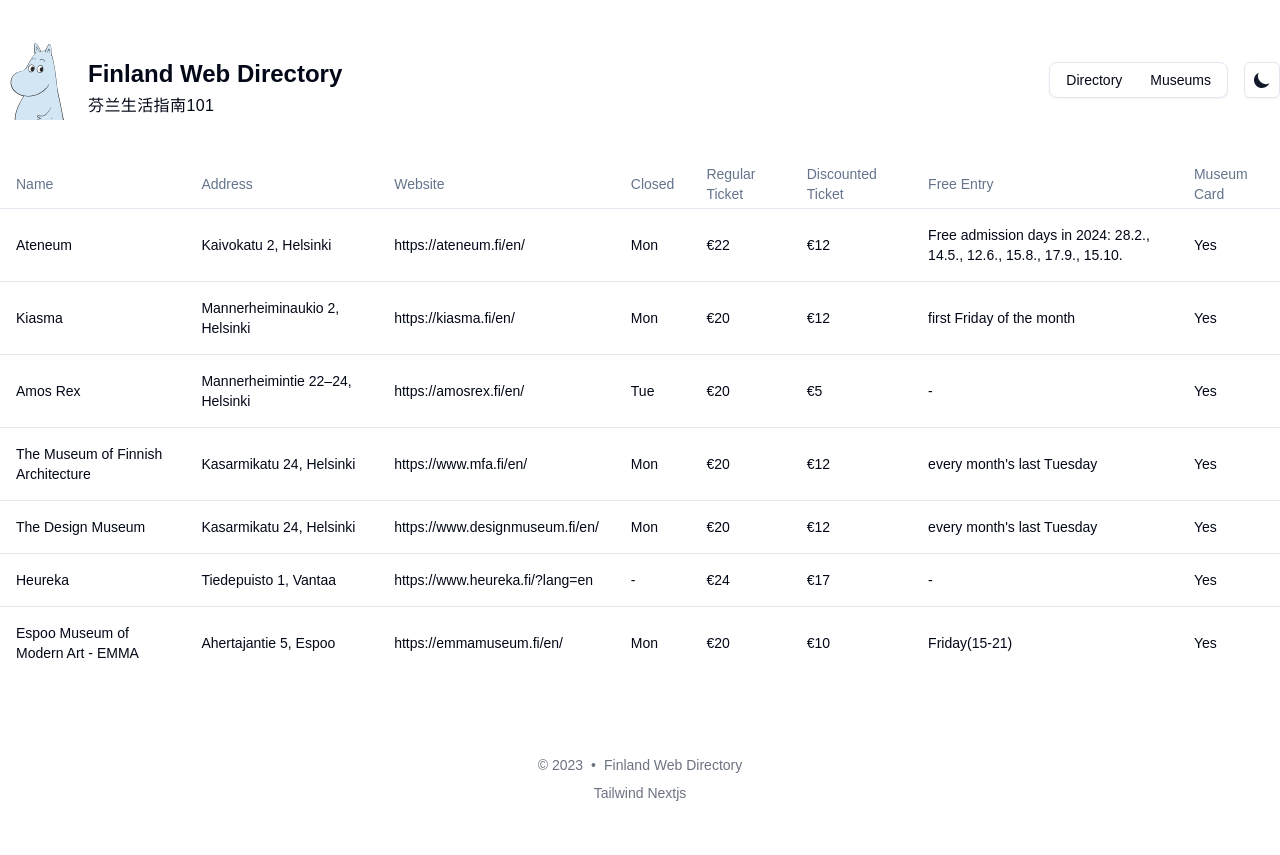
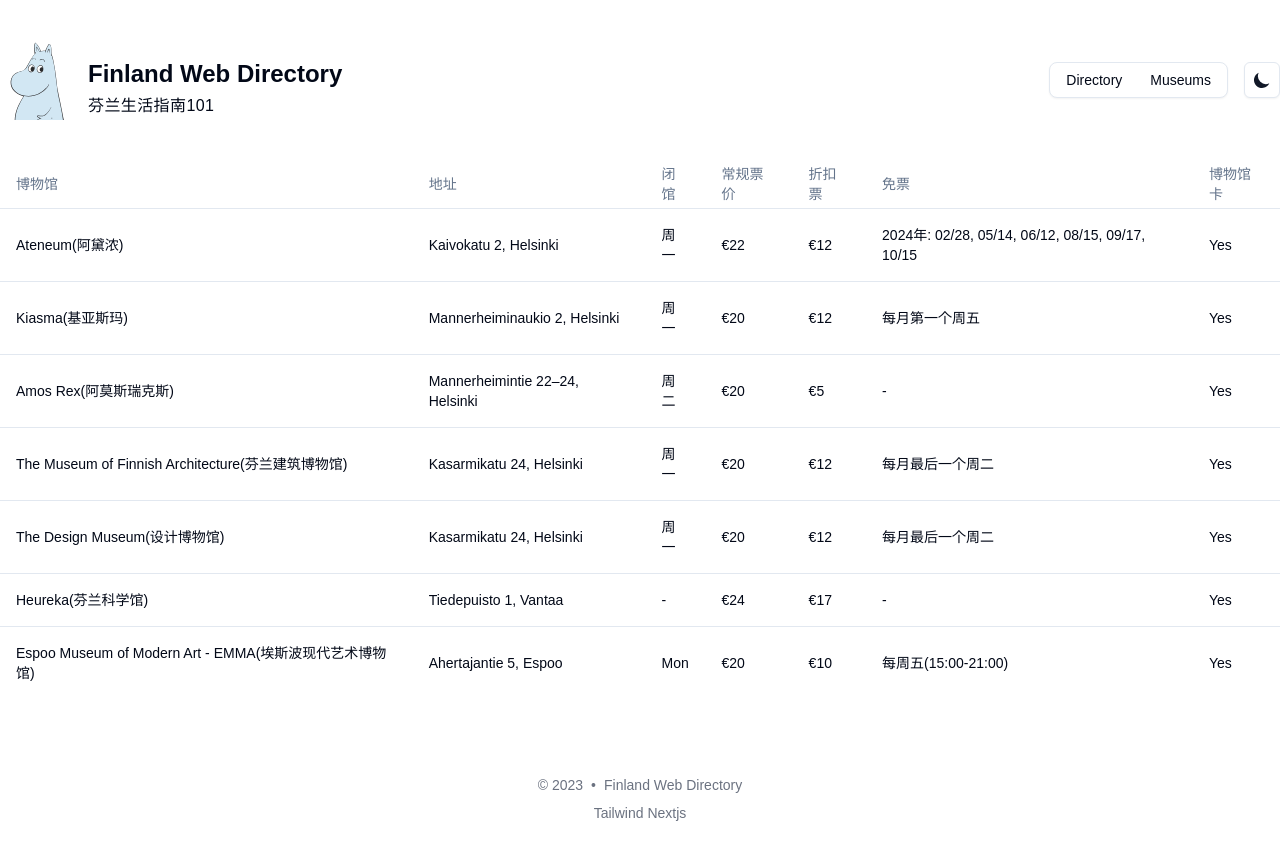
Before and after one commit to fansize/suomi, a Next.js app: page /museum in a window 1280 px wide. Built offline with nearby package versions, Linux system fonts and the light colour scheme; a web font is replaced by a local one.

Commit message:
update museum cn data

```diff
--- a/src/app/museum/page.tsx
+++ b/src/app/museum/page.tsx
@@ -1,11 +1,11 @@
 import MuseumTable from "@/components/museum-table";
-import { museumsData } from "@/data/museumData";
+import { museumsData_cn } from "@/data/museumData";
 
 export default function Page() {
   return (
     <div className="mx-auto max-w-7xl">
       <div className="">
-        <MuseumTable museums={museumsData} />
+        <MuseumTable museums={museumsData_cn} />
       </div>
     </div>
   );
--- a/src/components/museum-table.tsx
+++ b/src/components/museum-table.tsx
@@ -7,7 +7,7 @@
   TableHeader,
   TableRow,
 } from "@/components/ui/table";
-
+import Link from "next/link";
 import { Museum } from "@/lib/types";
 
 export default function MuseumTable({ museums }: { museums: Museum[] }) {
@@ -15,22 +15,22 @@
     <Table>
       <TableHeader>
         <TableRow>
-          <TableHead>Name</TableHead>
-          <TableHead>Address</TableHead>
-          <TableHead>Website</TableHead>
-          <TableHead>Closed</TableHead>
-          <TableHead>Regular Ticket</TableHead>
-          <TableHead>Discounted Ticket</TableHead>
-          <TableHead>Free Entry</TableHead>
-          <TableHead>Museum Card</TableHead>
+          <TableHead>博物馆</TableHead>
+          <TableHead className="">地址</TableHead>
+          <TableHead>闭馆</TableHead>
+          <TableHead>常规票价</TableHead>
+          <TableHead>折扣票</TableHead>
+          <TableHead>免票</TableHead>
+          <TableHead>博物馆卡</TableHead>
         </TableRow>
       </TableHeader>
       <TableBody>
         {museums.map((museum) => (
           <TableRow key={museum.id}>
-            <TableCell>{museum.name}</TableCell>
-            <TableCell>{museum.address}</TableCell>
-            <TableCell>{museum.website}</TableCell>
+            <TableCell>
+              <Link href={museum.website}>{museum.name}</Link>
+            </TableCell>
+            <TableCell className="">{museum.address}</TableCell>
             <TableCell>{museum.closed}</TableCell>
             <TableCell>{`€${museum.regular_ticket}`}</TableCell>
             <TableCell>{`€${museum.discounted_ticket}`}</TableCell>
--- a/src/data/museumData.ts
+++ b/src/data/museumData.ts
@@ -80,3 +80,83 @@
     museum_card: true,
   },
 ];
+
+export const museumsData_cn: Museum[] = [
+  {
+    id: 1,
+    name: "Ateneum(阿黛浓)",
+    address: "Kaivokatu 2, Helsinki",
+    website: "https://ateneum.fi/en/",
+    closed: "周一",
+    regular_ticket: 22,
+    discounted_ticket: 12,
+    free_entry: "2024年: 02/28, 05/14, 06/12, 08/15, 09/17, 10/15",
+    museum_card: true,
+  },
+  {
+    id: 2,
+    name: "Kiasma(基亚斯玛)",
+    address: "Mannerheiminaukio 2, Helsinki",
+    website: "https://kiasma.fi/en/",
+    closed: "周一",
+    regular_ticket: 20,
+    discounted_ticket: 12,
+    free_entry: "每月第一个周五",
+    museum_card: true,
+  },
+  {
+    id: 3,
+    name: "Amos Rex(阿莫斯瑞克斯)",
+    address: "Mannerheimintie 22–24, Helsinki",
+    website: "https://amosrex.fi/en/",
+    closed: "周二",
+    regular_ticket: 20,
+    discounted_ticket: 5,
+    free_entry: "-",
+    museum_card: true,
+  },
+  {
+    id: 4,
+    name: "The Museum of Finnish Architecture(芬兰建筑博物馆)",
+    address: "Kasarmikatu 24, Helsinki",
+    website: "https://www.mfa.fi/en/",
+    closed: "周一",
+    regular_ticket: 20,
+    discounted_ticket: 12,
+    free_entry: "每月最后一个周二",
+    museum_card: true,
+  },
+  {
+    id: 5,
+    name: "The Design Museum(设计博物馆)",
+    address: "Kasarmikatu 24, Helsinki",
+    website: "https://www.designmuseum.fi/en/",
+    closed: "周一",
+    regular_ticket: 20,
+    discounted_ticket: 12,
+    free_entry: "每月最后一个周二",
+    museum_card: true,
+  },
+  {
+    id: 6,
+    name: "Heureka(芬兰科学馆)",
+    address: "Tiedepuisto 1, Vantaa",
+    website: "https://www.heureka.fi/?lang=en",
+    closed: "-",
+    regular_ticket: 24,
+    discounted_ticket: 17,
+    free_entry: "-",
+    museum_card: true,
+  },
+  {
+    id: 7,
+    name: "Espoo Museum of Modern Art - EMMA(埃斯波现代艺术博物馆)",
+    address: "Ahertajantie 5, Espoo",
+    website: "https://emmamuseum.fi/en/",
+    closed: "Mon",
+    regular_ticket: 20,
+    discounted_ticket: 10,
+    free_entry: "每周五(15:00-21:00)",
+    museum_card: true,
+  },
+];
```
